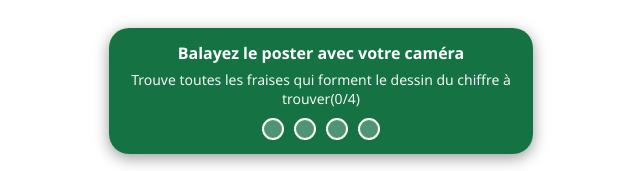
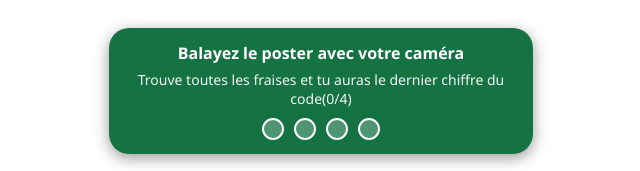
Before and after one commit to patcanope/enigme-baf-2027, a plain HTML site: page index.html in a window 1280 px wide. Shown: the part 626-797 px from the top of the page, 319-959 px from the left. Drawn offline with Linux system fonts and the light colour scheme.

Commit message:
Update index.html

```diff
--- a/index.html
+++ b/index.html
@@ -45,7 +45,7 @@
   <!-- Interface de progression -->
   <div id="hud">
     <div id="titre-hud">Balayez le poster avec votre caméra</div>
-    <div id="compteur">Trouve toutes les fraises qui forment le dessin du chiffre à trouver(<span id="score">0</span>/4)</div>
+    <div id="compteur">Trouve toutes les fraises et tu auras le dernier chiffre du code(<span id="score">0</span>/4)</div>
     <div class="pastilles">
       <div class="pastille" id="p-0"></div>
       <div class="pastille" id="p-1"></div>
```
